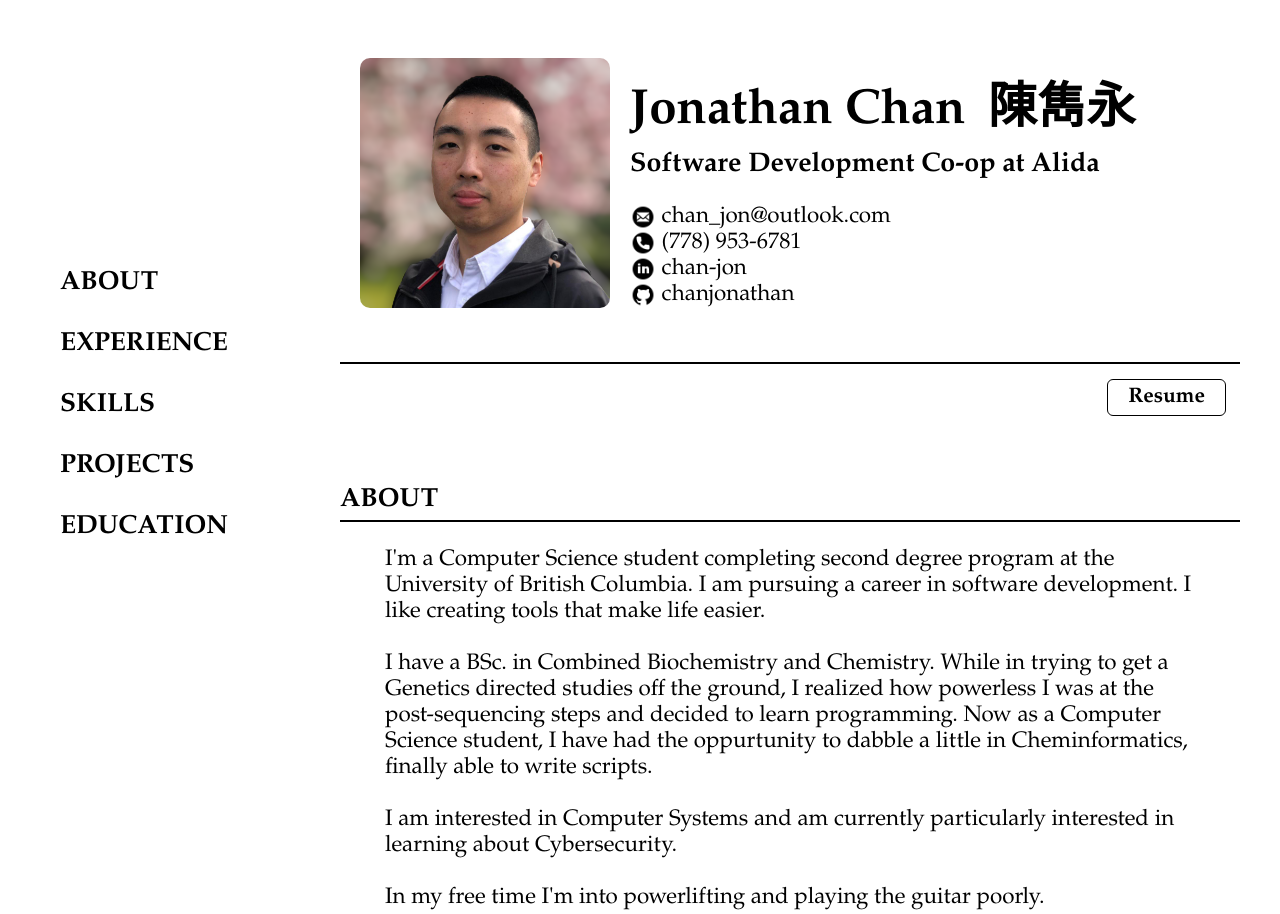
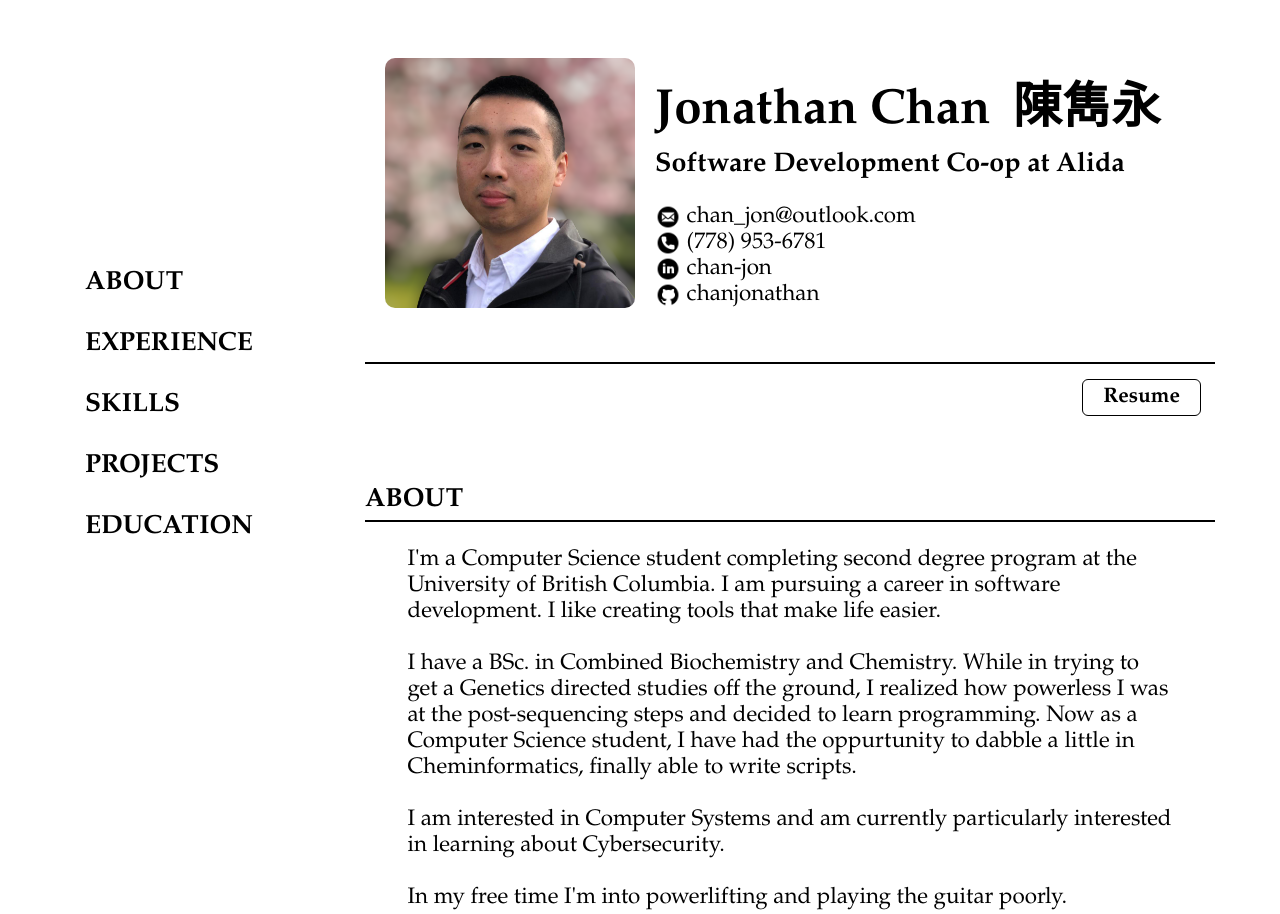
Before and after one commit to chanjonathan/chanjonathan.github.io, a plain HTML site: page index.html in a window 1280 px wide. Shown: the top 914 px of the page. Drawn offline with Linux system fonts and the light colour scheme.

Commit message:
Adjust width and title card links

```diff
--- a/index.html
+++ b/index.html
@@ -53,23 +53,23 @@
                         Software Development Co-op at Alida
                     </h2>
                     <p>
+                        <a href="mailto: chan_jon@outlook.com">
                             <img src="images/email-icon.png" class="icon">
-                        <a href="mailto: chan_jon@outlook.com">
                             chan_jon@outlook.com
                         </a>
                         <br>
+                        <a href="tel:778-953-6781">
                             <img src="images/phone-icon.png" class="icon">
-                        <a href="tel:778-953-6781">
                             (778) 953-6781
                         </a>
                         <br>
+                        <a href="https://www.linkedin.com/in/chan-jon/">
                             <img src="images/linkedin-icon.png" class="icon">
-                        <a href="https://www.linkedin.com/in/chan-jon/">
                             chan-jon
                         </a>
                         <br>
+                        <a href="https://github.com/chanjonathan/">
                             <img src="images/github-icon.png" class="icon">
-                        <a href="https://github.com/chanjonathan/">
                             chanjonathan
                         </a>
                     </p>
@@ -260,9 +260,11 @@
                             <div class="preview" style="background-image: url('images/conformer-counter2.png');">
                                 <div class="gradient">
                                     <div class="gradient-text">
-                                    An analysis tool that determines the ratio of conformers in cyclohexane molecules
+                                        An analysis tool that determines the ratio of conformers in cyclohexane
+                                        molecules
                                         presented in .gro file format. Uses graph traversal with vector calculations to
-                                    discern the axial from equatorial conformers. Used to validate Gromacs simulations.
+                                        discern the axial from equatorial conformers. Used to validate Gromacs
+                                        simulations.
                                     </div>
                                 </div>
                             </div>
@@ -278,8 +280,10 @@
                                 <div class="gradient">
                                     <div class="gradient-text">
                                         A suite of command-line tools for Molecular Modelling researchers. Efficiently
-                                    mimics basic functions of Gaussian and Maestro, but at scale. Bypasses the otherwise
-                                    repetitive manual labor of converting .log and .sdf files to .com format, as well as
+                                        mimics basic functions of Gaussian and Maestro, but at scale. Bypasses the
+                                        otherwise
+                                        repetitive manual labor of converting .log and .sdf files to .com format, as
+                                        well as
                                         extraction of energy data to a spreadsheet.
                                     </div>
                                 </div>
--- a/style.css
+++ b/style.css
@@ -106,17 +106,19 @@ hr {
 #nav-content-container {
     margin-left: auto;
     margin-right: auto;
-    width: 1200px;
+    width: 1150px;
     overflow: auto;
 }
 
 content {
     float: right;
+    width: 850px;
 }
 
 #nav-bar {
     position: fixed;
     overflow: auto;
+    float: left;
     float: left;
     padding: 20px 20px 0px;
     top: 30%;
@@ -147,7 +149,6 @@ form {
 
 #header {
     margin-top: 30px;
-    width: 900px;
     margin-left: auto;
     margin-right: auto;
 }
@@ -159,7 +160,6 @@ form {
 .section-panel {
     margin-left: auto;
     margin-right: auto;
-    width: 900px;
 }
 
 .section-panel * {
```
Lines whose indentation alone changed are shown as unchanged.
